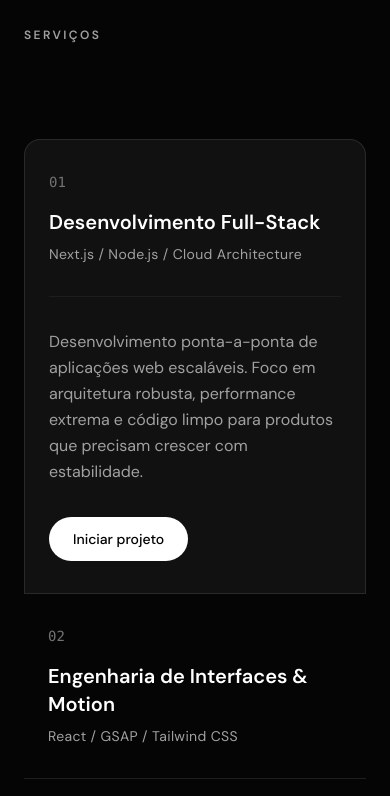
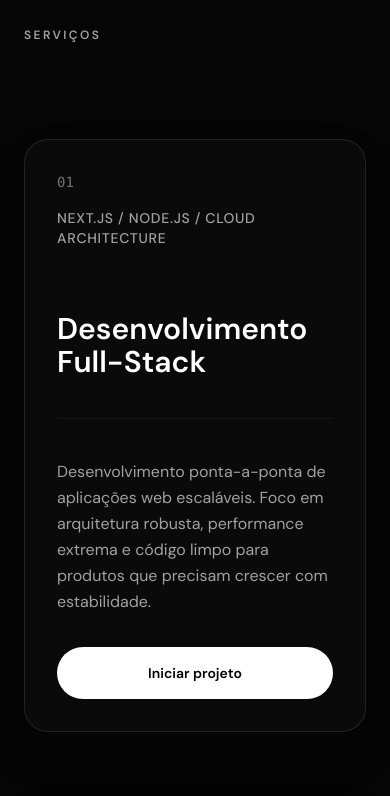
Before and after one commit to Jhnvida/portfolio, a Next.js app: page / in a window 390 px wide. Shown: the part 6320-7116 px from the top of the page. Built offline with nearby package versions, Linux system fonts and the light colour scheme.

Commit message:
feat: implementa layout sticky stacking para a secao de servicos

```diff
--- a/src/components/sections/Services.tsx
+++ b/src/components/sections/Services.tsx
@@ -2,104 +2,78 @@
 
 import { useGSAP } from "@gsap/react";
 import gsap from "gsap";
-import { Minus, Plus } from "lucide-react";
+import { ScrollTrigger } from "gsap/ScrollTrigger";
 import Link from "next/link";
-import { useRef, useState } from "react";
+import { useRef } from "react";
 import { SERVICES } from "../../data/services";
 import { SectionHeader } from "../ui/SectionHeader";
 
-gsap.registerPlugin(useGSAP);
+gsap.registerPlugin(useGSAP, ScrollTrigger);
 
 export function Services() {
-    const [activeIndex, setActiveIndex] = useState<number | null>(0);
     const containerRef = useRef<HTMLDivElement>(null);
-    const initialized = useRef(false);
 
     useGSAP(
         () => {
-            const contents = gsap.utils.toArray<HTMLElement>(".service-content");
+            const cards = gsap.utils.toArray<HTMLElement>(".service-card");
 
-            if (!initialized.current) {
-                contents.forEach((el, index) => {
-                    if (index !== activeIndex) {
-                        gsap.set(el, { height: 0, opacity: 0 });
-                    }
-                });
-                initialized.current = true;
-            }
+            cards.forEach((card, index) => {
+                if (index === cards.length - 1) return;
 
-            contents.forEach((el, index) => {
-                const isActive = index === activeIndex;
-
-                gsap.to(el, {
-                    height: isActive ? "auto" : 0,
-                    opacity: isActive ? 1 : 0,
-                    duration: 0.5,
-                    ease: "power2.inOut",
+                gsap.to(card, {
+                    scale: 0.95,
+                    opacity: 0.4,
+                    scrollTrigger: {
+                        trigger: cards[index + 1],
+                        start: "top bottom",
+                        end: "top top",
+                        scrub: true,
+                    },
                 });
             });
         },
-        { scope: containerRef, dependencies: [activeIndex] },
+        { scope: containerRef },
     );
 
     return (
         <section className="w-full bg-background relative overflow-hidden flex flex-col py-24 md:py-32">
             <SectionHeader title="Serviços" className="relative z-10" />
 
-            <div ref={containerRef} className="w-full max-w-(--container-page) mx-auto px-6 md:px-12 lg:px-24 mt-12">
-                <div className="flex flex-col">
+            <div
+                ref={containerRef}
+                className="w-full max-w-(--container-page) mx-auto px-6 md:px-12 lg:px-24 mt-12 pb-32"
+            >
+                <div className="flex flex-col gap-16 md:gap-32">
                     {SERVICES.map((service, index) => {
-                        const isActive = index === activeIndex;
-                        const isFirst = index === 0;
-                        const isLast = index === SERVICES.length - 1;
-                        const radiusClass = isFirst ? "rounded-t-2xl" : isLast ? "rounded-b-2xl" : "rounded-none";
-
                         return (
                             <div
                                 key={service.id}
-                                className={`flex flex-col group cursor-pointer transition-all duration-500 overflow-hidden ${radiusClass} ${
-                                    isActive
-                                        ? "bg-white/5 border border-white/10"
-                                        : "border-b border-white/10 hover:bg-white/2"
-                                }`}
-                                onClick={() => setActiveIndex(isActive ? null : index)}
-                                onKeyDown={(e) => {
-                                    if (e.key === "Enter" || e.key === " ") {
-                                        e.preventDefault();
-                                        setActiveIndex(isActive ? null : index);
-                                    }
-                                }}
-                                tabIndex={0}
-                                role="button"
-                                aria-expanded={isActive}
+                                className="service-card sticky w-full h-auto min-h-[50vh] md:min-h-[60vh] rounded-3xl border border-white/10 bg-[#0a0a0a] flex flex-col justify-between p-8 md:p-12 lg:p-16 shadow-2xl origin-top"
+                                style={{ top: `calc(6rem + ${index * 1.5}rem)` }}
                             >
-                                <div className="w-full py-8 md:py-10 px-6 md:px-10 flex flex-col md:flex-row md:items-center gap-4 md:gap-8">
+                                <div className="flex flex-col md:flex-row justify-between md:items-start gap-4 mb-16 md:mb-0">
                                     <span className="text-sm font-mono text-neutral-500 w-12">{service.number}</span>
 
-                                    <div className="flex-1">
-                                        <h3 className="text-xl md:text-2xl font-semibold text-white mb-2">
-                                            {service.title}
-                                        </h3>
-                                        <p className="text-sm text-neutral-400 tracking-wide">{service.tags}</p>
-                                    </div>
-
-                                    <div className="hidden md:flex items-center justify-center w-8 h-8 rounded-full border border-white/10 text-white/50 group-hover:text-white transition-colors">
-                                        {isActive ? <Minus className="w-5 h-5" /> : <Plus className="w-5 h-5" />}
-                                    </div>
+                                    <p className="text-sm font-medium text-neutral-400 tracking-wider uppercase text-left md:text-right">
+                                        {service.tags}
+                                    </p>
                                 </div>
 
-                                <div className="service-content overflow-hidden px-6 md:px-10">
-                                    <div className="pb-8 md:pb-10 md:pl-20">
-                                        <div className="h-px w-full bg-white/5 mb-8" />
+                                <div className="flex flex-col gap-8">
+                                    <h3 className="text-3xl md:text-5xl lg:text-6xl font-semibold text-white leading-[1.1] max-w-4xl">
+                                        {service.title}
+                                    </h3>
 
-                                        <p className="text-neutral-400 text-base md:text-lg max-w-2xl leading-relaxed mb-8">
+                                    <div className="h-px w-full bg-white/5 my-2" />
+
+                                    <div className="flex flex-col lg:flex-row lg:items-end justify-between gap-8 lg:gap-16">
+                                        <p className="text-neutral-400 text-base md:text-xl max-w-2xl leading-relaxed">
                                             {service.description}
                                         </p>
 
                                         <Link
                                             href="/contact"
-                                            className="inline-flex items-center justify-center px-6 py-3 bg-white text-black font-medium text-sm rounded-full hover:bg-neutral-200 transition-colors"
-                                            onClick={(e) => e.stopPropagation()}
+                                            className="shrink-0 inline-flex items-center justify-center px-8 py-4 bg-white text-black font-semibold text-sm md:text-base rounded-full hover:bg-neutral-200 transition-colors"
                                         >
                                             {service.ctaLabel}
                                         </Link>
```
